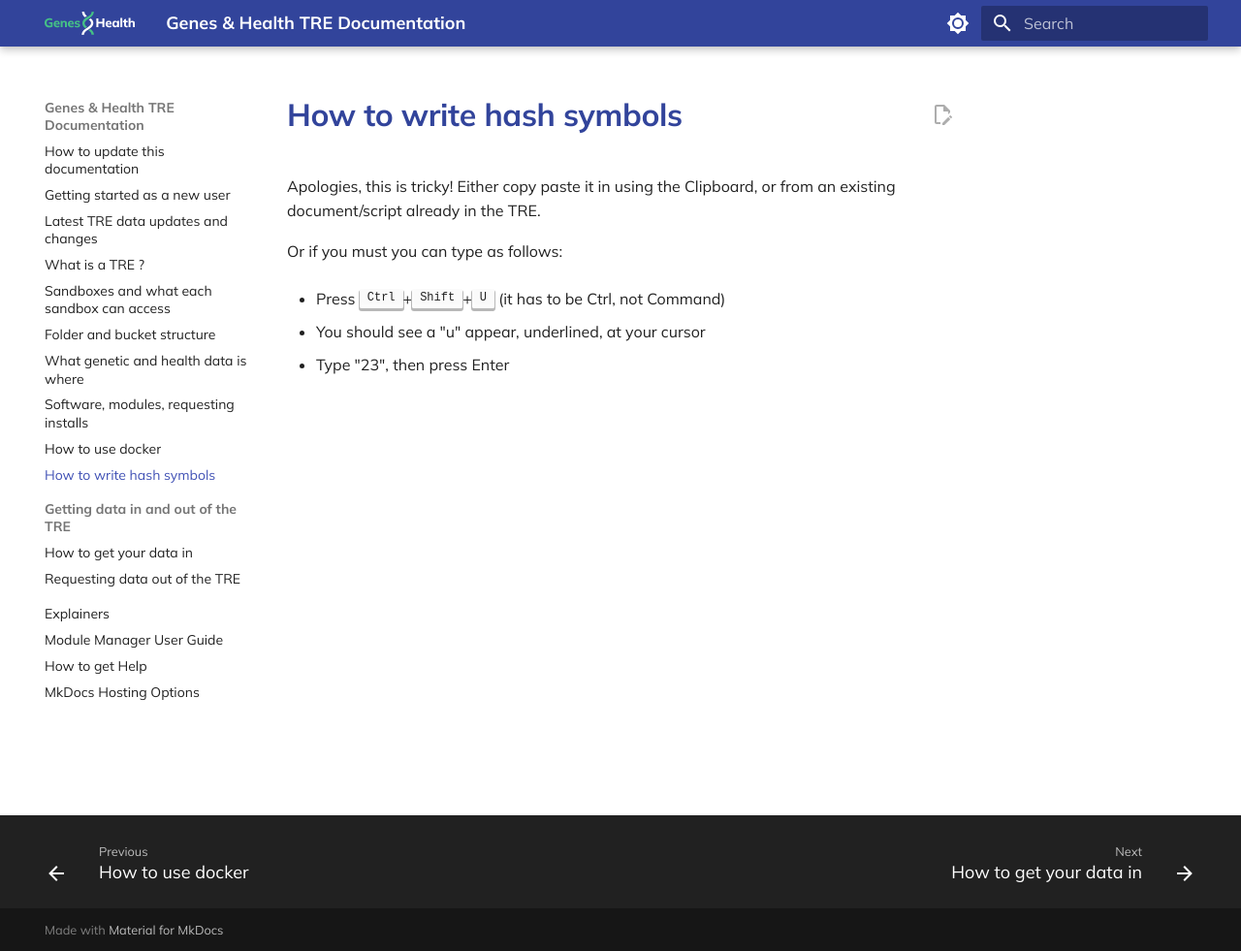
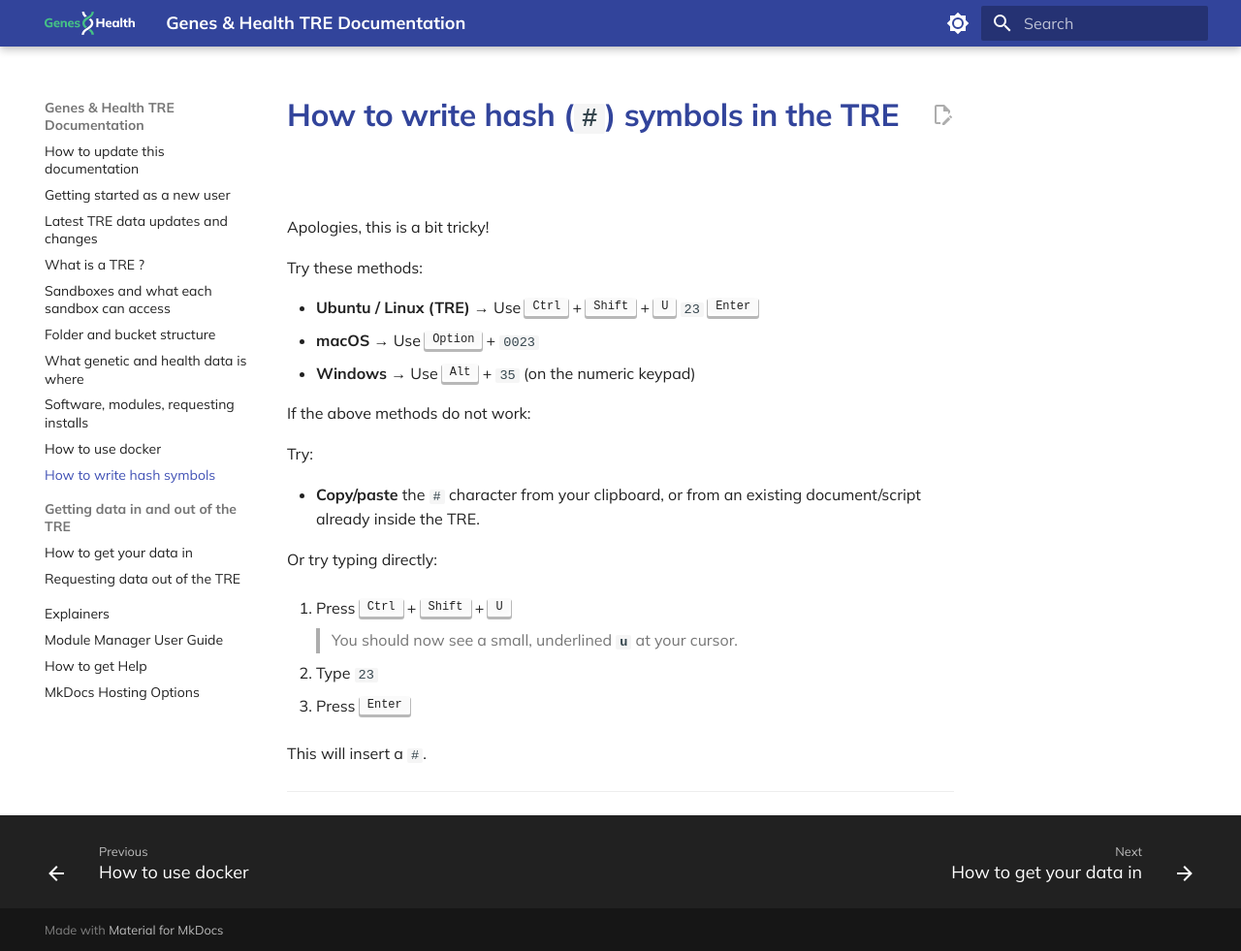
Before and after one commit to genes-and-health/TRE-documentation-v3, an MkDocs documentation site: the page built from docs/how-to-write-hash-symbols.md, in a window 1280 px wide and 981 px high. Shown: the whole window at 97% size. Built offline with MkDocs 1.6.1 and Material for MkDocs 9.7.7, drawn with Linux system fonts in a browser that asks for light colours; comment, search, counter and statistics services are not loaded.

Commit message:
Update how-to-write-hash-symbols.md

```diff
--- a/docs/how-to-write-hash-symbols.md
+++ b/docs/how-to-write-hash-symbols.md
@@ -1,11 +1,28 @@
-# How to write hash symbols {#how-to-write-hash-symbols}
+# How to write hash (`#`) symbols in the TRE
 
-Apologies, this is tricky\! Either copy paste it in using the Clipboard, or from an existing document/script already in the TRE.
+Apologies, this is a bit tricky!
 
-Or if you must you can type as follows:
+Try these methods:
 
-* Press <kbd>Ctrl</kbd>+<kbd>Shift</kbd>+<kbd>U</kbd> (it has to be Ctrl, not Command)
+- **Ubuntu / Linux (TRE)** → Use <kbd>Ctrl</kbd> + <kbd>Shift</kbd> + <kbd>U</kbd> `23` <kbd>Enter</kbd>
+- **macOS** → Use <kbd>Option</kbd> + `0023`
+- **Windows** → Use <kbd>Alt</kbd> + `35` (on the numeric keypad)
 
-* You should see a "u" appear, underlined, at your cursor
+If the above methods do not work:
 
-* Type "23", then press Enter
+Try:
+
+- **Copy/paste** the `#` character from your clipboard, or from an existing document/script already inside the TRE.
+
+Or try typing directly:
+
+1. Press <kbd>Ctrl</kbd> + <kbd>Shift</kbd> + <kbd>U</kbd>
+   > You should now see a small, underlined **`u`** at your cursor.
+
+2. Type `23`
+
+3. Press <kbd>Enter</kbd>
+
+This will insert a `#`.
+
+---
```
